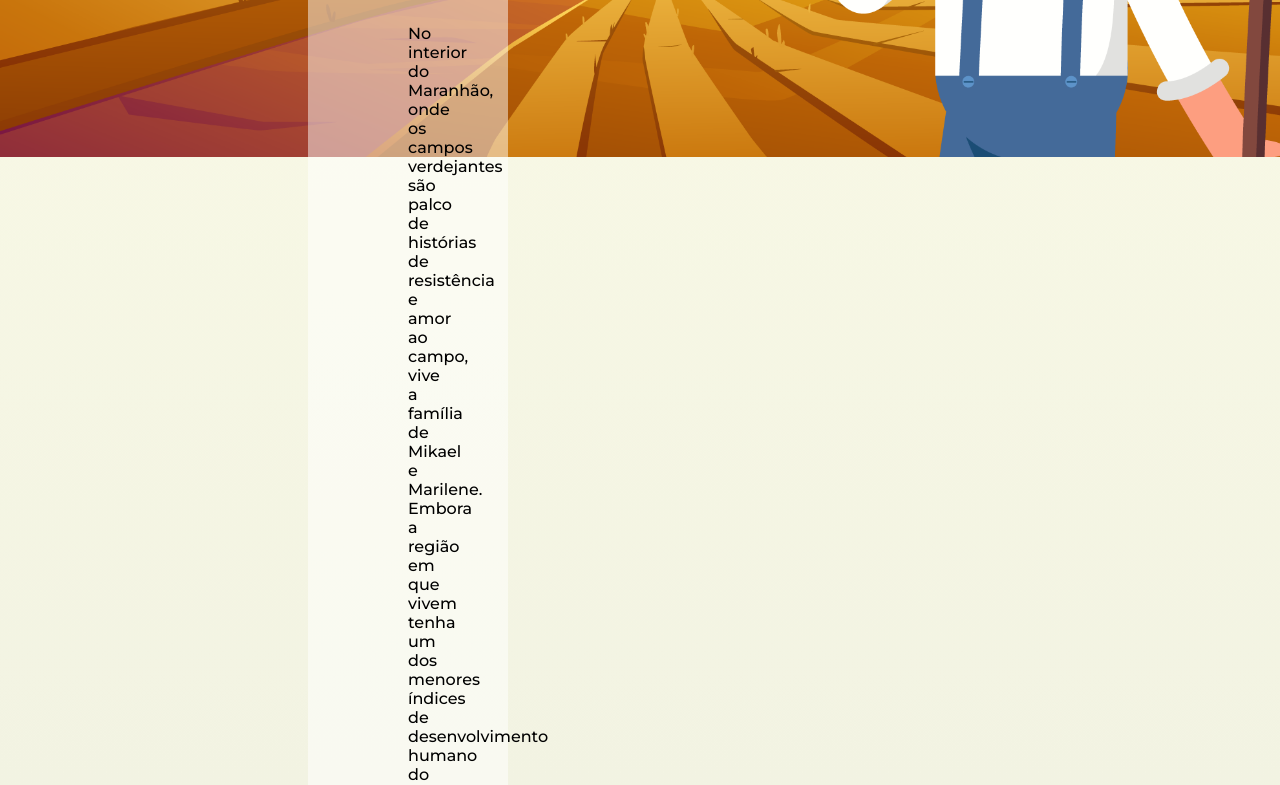
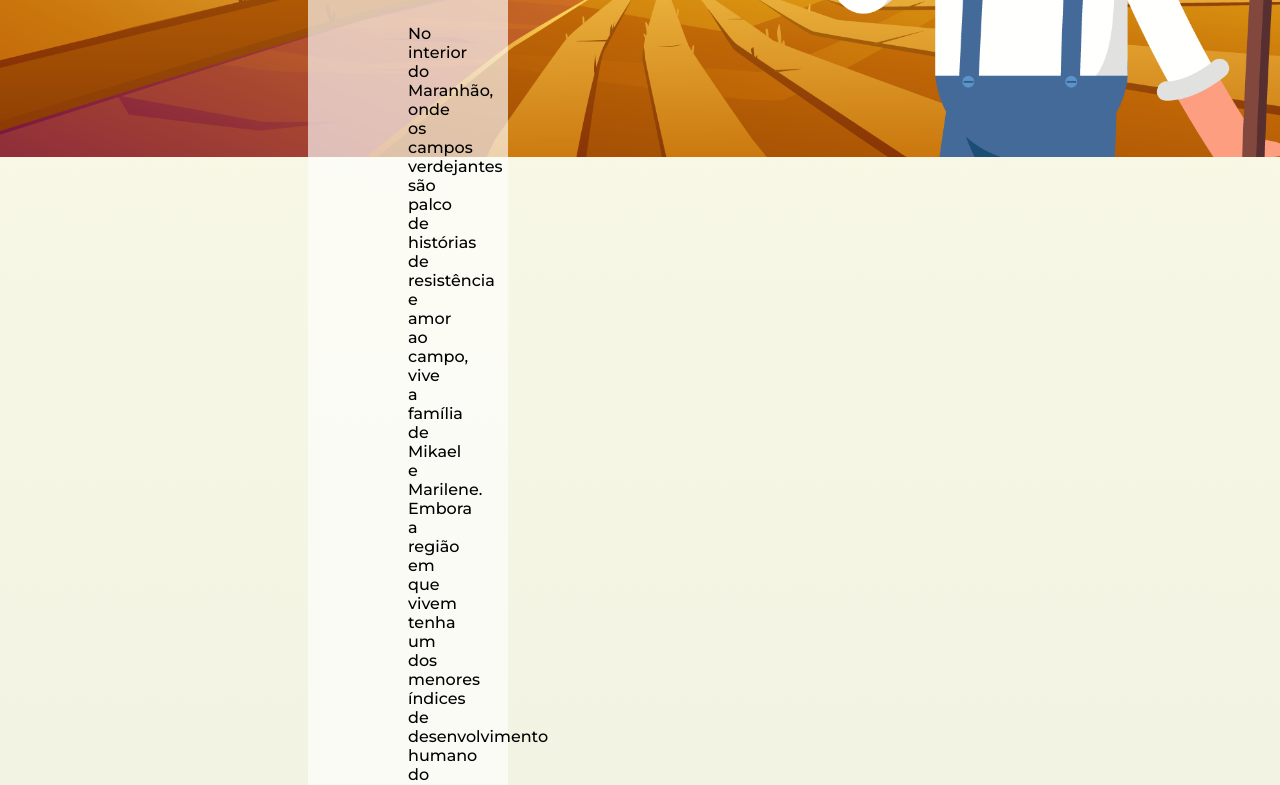
Before and after one commit to MiguelFelipe27/Jornada, a plain HTML site: page index.html in a window 1280 px wide. Shown: the part 483-1268 px from the top of the page. Drawn offline with Linux system fonts and the light colour scheme.

Commit message:
Jornada0.0

```diff
--- a/styles.css
+++ b/styles.css
@@ -4,7 +4,7 @@ body {
 
 #story-container {
     font-family: 'Montserrat', sans-serif;
-    background: rgba(255, 255, 255, 0.486);
+    background: rgba(255, 255, 255, 0.658);
     padding-left: 100px;
     padding-right: 100px;
     padding-top: 50px;
```
